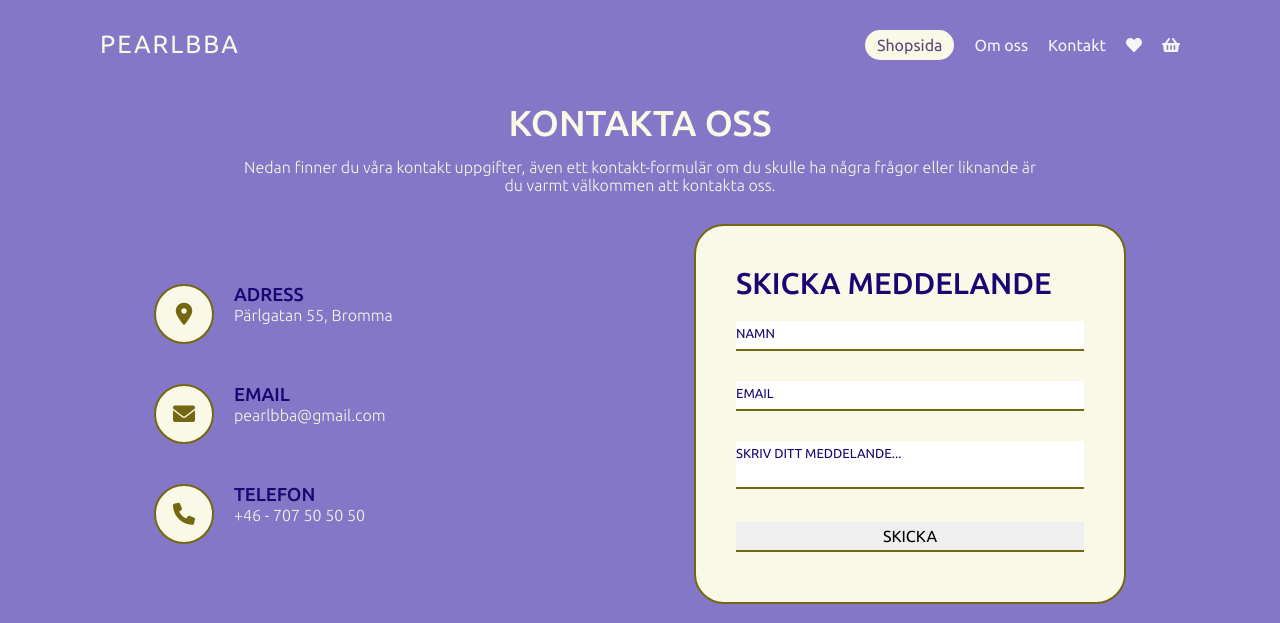
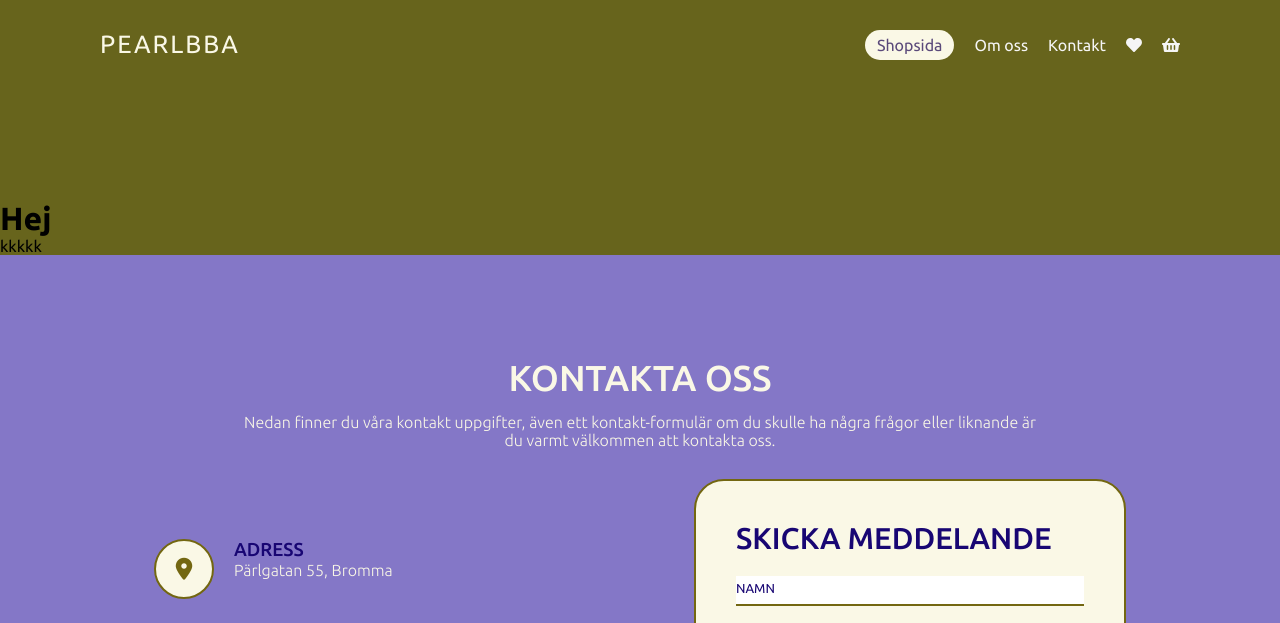
Before and after one commit to aagroth/gruppinlamning, a website: page leveransvillkor.html in a window 1280 px wide. Shown: the top 623 px of the page. Drawn offline with Linux system fonts and the light colour scheme.

Commit message:
påbörjat leveransvillkor

```diff
--- a/leveransvillkor.html
+++ b/leveransvillkor.html
@@ -30,6 +30,11 @@
 <!-- Sidans body -->
 <body>
 
+<div class="lev">
+    <h1>Hej</h1>
+    <p>kkkkk</p>
+
+</div>
 </body>
 
 <!-- Sidfot -->
--- /dev/null
+++ b/styles/leveransvillkor.scss
@@ -0,0 +1,4 @@
+.lev {
+    margin-top: 200px;
+
+}
--- a/styles/main.scss
+++ b/styles/main.scss
@@ -3,3 +3,4 @@
 @import "header.scss";
 @import "footer.scss";
 @import "buttons.scss";
+@import "./leveransvillkor.scss";
```
Also changed, not shown: main.css.
